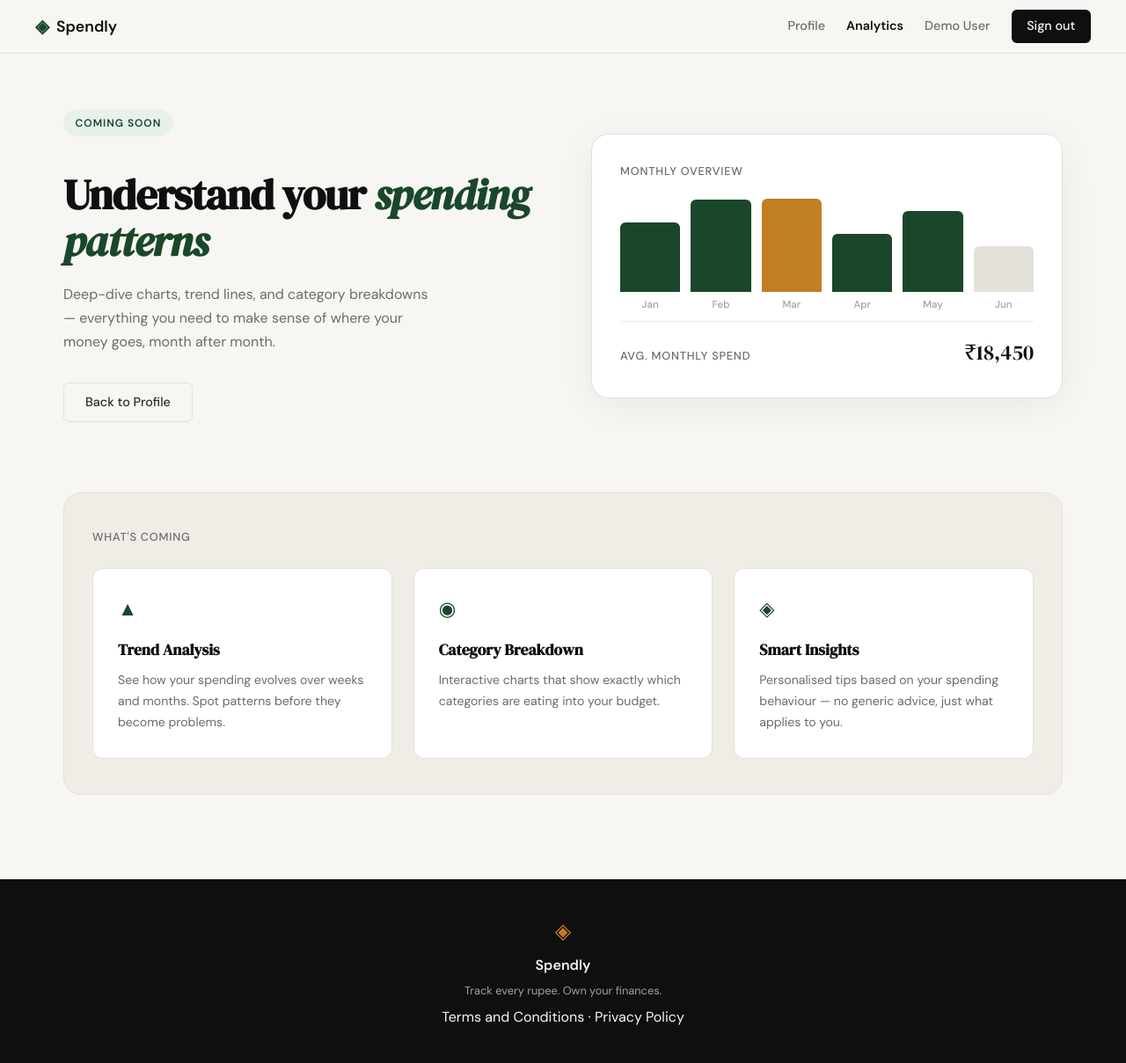
After one commit to veershukla/spendly, a Flask app: page /analytics in a window 1280 px wide. The commit adds this page. Shown: the whole page at 88% size. Run offline with Flask 3, Linux system fonts and the light colour scheme; a user stored in the database is signed in.

Commit message:
add coming soon page

```diff
--- a/app.py
+++ b/app.py
@@ -158,6 +158,13 @@ def profile():
     )
 
 
+@app.route("/analytics")
+def analytics():
+    if not session.get("user_id"):
+        return redirect(url_for("login"))
+    return render_template("analytics.html")
+
+
 @app.route("/expenses/add")
 def add_expense():
     return "Add expense — coming in Step 7"
--- a/static/css/style.css
+++ b/static/css/style.css
@@ -113,6 +113,7 @@ a { color: inherit; text-decoration: none; }
 
 .nav-cta:hover { background: var(--accent) !important; }
 .nav-user { color: var(--ink-muted); font-weight: 500; }
+.nav-link-active { color: var(--ink) !important; font-weight: 600; }
 
 /* ------------------------------------------------------------------ */
 /* Main                                                                */
@@ -724,3 +725,153 @@ a { color: inherit; text-decoration: none; }
     .profile-card      { padding: 1.25rem 1rem; }
     .profile-page .mock-stats { grid-template-columns: 1fr; gap: 1.25rem; }
 }
+
+/* ------------------------------------------------------------------ */
+/* Analytics page                                                      */
+/* ------------------------------------------------------------------ */
+
+.analytics-page {
+    max-width: var(--max-width);
+    margin: 0 auto;
+    padding: 4rem 2rem 6rem;
+}
+
+.analytics-hero {
+    display: grid;
+    grid-template-columns: 1fr 1fr;
+    gap: 4rem;
+    align-items: center;
+    margin-bottom: 5rem;
+}
+
+.analytics-hero-inner { display: flex; flex-direction: column; align-items: flex-start; gap: 0; }
+
+.analytics-title {
+    font-family: var(--font-display);
+    font-size: clamp(2rem, 4vw, 3rem);
+    line-height: 1.1;
+    letter-spacing: -0.02em;
+    color: var(--ink);
+    margin-top: 1rem;
+    margin-bottom: 1.25rem;
+}
+
+.analytics-title em { font-style: italic; color: var(--accent); }
+
+.analytics-subtitle {
+    font-size: 1rem;
+    color: var(--ink-muted);
+    line-height: 1.7;
+    margin-bottom: 2rem;
+    max-width: 420px;
+}
+
+/* Preview card */
+.analytics-preview-card {
+    background: var(--paper-card);
+    border: 1px solid var(--border);
+    border-radius: var(--radius-lg);
+    padding: 2rem;
+    box-shadow: 0 8px 40px rgba(0,0,0,0.06);
+}
+
+.analytics-chart-mock {
+    display: flex;
+    align-items: flex-end;
+    gap: 0.75rem;
+    height: 140px;
+    margin: 1.25rem 0 1rem;
+    padding-bottom: 0.5rem;
+    border-bottom: 1px solid var(--border-soft);
+}
+
+.chart-bar-group {
+    display: flex;
+    flex-direction: column;
+    align-items: center;
+    gap: 0.4rem;
+    flex: 1;
+    height: 100%;
+    justify-content: flex-end;
+}
+
+.chart-bar {
+    width: 100%;
+    background: var(--accent);
+    border-radius: var(--radius-sm) var(--radius-sm) 0 0;
+    transition: height 0.4s ease;
+}
+
+.chart-bar-accent2 { background: var(--accent-2); }
+.chart-bar-faded   { background: var(--border); }
+
+.chart-bar-label {
+    font-size: 0.72rem;
+    color: var(--ink-faint);
+    font-weight: 500;
+}
+
+.analytics-preview-footer {
+    display: flex;
+    justify-content: space-between;
+    align-items: baseline;
+    margin-top: 1rem;
+}
+
+.analytics-preview-amount {
+    font-family: var(--font-display);
+    font-size: 1.5rem;
+    color: var(--ink);
+}
+
+/* Features strip */
+.analytics-features {
+    background: var(--paper-warm);
+    border: 1px solid var(--border);
+    border-radius: var(--radius-lg);
+    padding: 2.5rem 2rem;
+}
+
+.analytics-features-label { margin-bottom: 1.5rem; }
+
+.analytics-features-grid {
+    display: grid;
+    grid-template-columns: repeat(3, 1fr);
+    gap: 1.5rem;
+}
+
+.analytics-feature-card {
+    background: var(--paper-card);
+    border: 1px solid var(--border);
+    border-radius: var(--radius-md);
+    padding: 1.75rem;
+}
+
+.analytics-feature-icon {
+    font-size: 1.4rem;
+    color: var(--accent);
+    margin-bottom: 0.875rem;
+}
+
+.analytics-feature-title {
+    font-family: var(--font-display);
+    font-size: 1.1rem;
+    color: var(--ink);
+    margin-bottom: 0.6rem;
+}
+
+.analytics-feature-body {
+    font-size: 0.88rem;
+    color: var(--ink-muted);
+    line-height: 1.7;
+}
+
+/* Analytics responsive */
+@media (max-width: 900px) {
+    .analytics-hero       { grid-template-columns: 1fr; gap: 2.5rem; }
+    .analytics-features-grid { grid-template-columns: 1fr; }
+}
+
+@media (max-width: 600px) {
+    .analytics-page { padding: 2.5rem 1rem 4rem; }
+}
--- /dev/null
+++ b/templates/analytics.html
@@ -0,0 +1,84 @@
+{% extends "base.html" %}
+{% block title %}Analytics — Spendly{% endblock %}
+
+{% block content %}
+<section class="analytics-page">
+
+    <div class="analytics-hero">
+        <div class="analytics-hero-inner">
+            <span class="hero-badge">Coming Soon</span>
+            <h1 class="analytics-title">Understand your <em>spending patterns</em></h1>
+            <p class="analytics-subtitle">
+                Deep-dive charts, trend lines, and category breakdowns — everything you need
+                to make sense of where your money goes, month after month.
+            </p>
+            <a href="{{ url_for('profile') }}" class="btn-ghost">Back to Profile</a>
+        </div>
+
+        <div class="analytics-preview-card">
+            <p class="mock-label">Monthly Overview</p>
+            <div class="analytics-chart-mock">
+                <div class="chart-bar-group">
+                    <div class="chart-bar" style="height: 60%;"></div>
+                    <span class="chart-bar-label">Jan</span>
+                </div>
+                <div class="chart-bar-group">
+                    <div class="chart-bar" style="height: 80%;"></div>
+                    <span class="chart-bar-label">Feb</span>
+                </div>
+                <div class="chart-bar-group">
+                    <div class="chart-bar chart-bar-accent2" style="height: 95%;"></div>
+                    <span class="chart-bar-label">Mar</span>
+                </div>
+                <div class="chart-bar-group">
+                    <div class="chart-bar" style="height: 50%;"></div>
+                    <span class="chart-bar-label">Apr</span>
+                </div>
+                <div class="chart-bar-group">
+                    <div class="chart-bar" style="height: 70%;"></div>
+                    <span class="chart-bar-label">May</span>
+                </div>
+                <div class="chart-bar-group chart-bar-group-faded">
+                    <div class="chart-bar chart-bar-faded" style="height: 40%;"></div>
+                    <span class="chart-bar-label">Jun</span>
+                </div>
+            </div>
+            <div class="analytics-preview-footer">
+                <span class="mock-label">Avg. monthly spend</span>
+                <span class="analytics-preview-amount">₹18,450</span>
+            </div>
+        </div>
+    </div>
+
+    <div class="analytics-features">
+        <p class="analytics-features-label mock-label">What's coming</p>
+        <div class="analytics-features-grid">
+            <div class="analytics-feature-card">
+                <div class="analytics-feature-icon">▲</div>
+                <h3 class="analytics-feature-title">Trend Analysis</h3>
+                <p class="analytics-feature-body">
+                    See how your spending evolves over weeks and months.
+                    Spot patterns before they become problems.
+                </p>
+            </div>
+            <div class="analytics-feature-card">
+                <div class="analytics-feature-icon">◉</div>
+                <h3 class="analytics-feature-title">Category Breakdown</h3>
+                <p class="analytics-feature-body">
+                    Interactive charts that show exactly which categories
+                    are eating into your budget.
+                </p>
+            </div>
+            <div class="analytics-feature-card">
+                <div class="analytics-feature-icon">◈</div>
+                <h3 class="analytics-feature-title">Smart Insights</h3>
+                <p class="analytics-feature-body">
+                    Personalised tips based on your spending behaviour —
+                    no generic advice, just what applies to you.
+                </p>
+            </div>
+        </div>
+    </div>
+
+</section>
+{% endblock %}
--- a/templates/base.html
+++ b/templates/base.html
@@ -20,6 +20,8 @@
             </a>
             <div class="nav-links">
                 {% if session.get("user_id") %}
+                    <a href="{{ url_for('profile') }}" class="{% if request.endpoint == 'profile' %}nav-link-active{% endif %}">Profile</a>
+                    <a href="{{ url_for('analytics') }}" class="{% if request.endpoint == 'analytics' %}nav-link-active{% endif %}">Analytics</a>
                     <span class="nav-user">{{ session.get("user_name") }}</span>
                     <a href="{{ url_for('logout') }}" class="nav-cta">Sign out</a>
                 {% else %}
```
